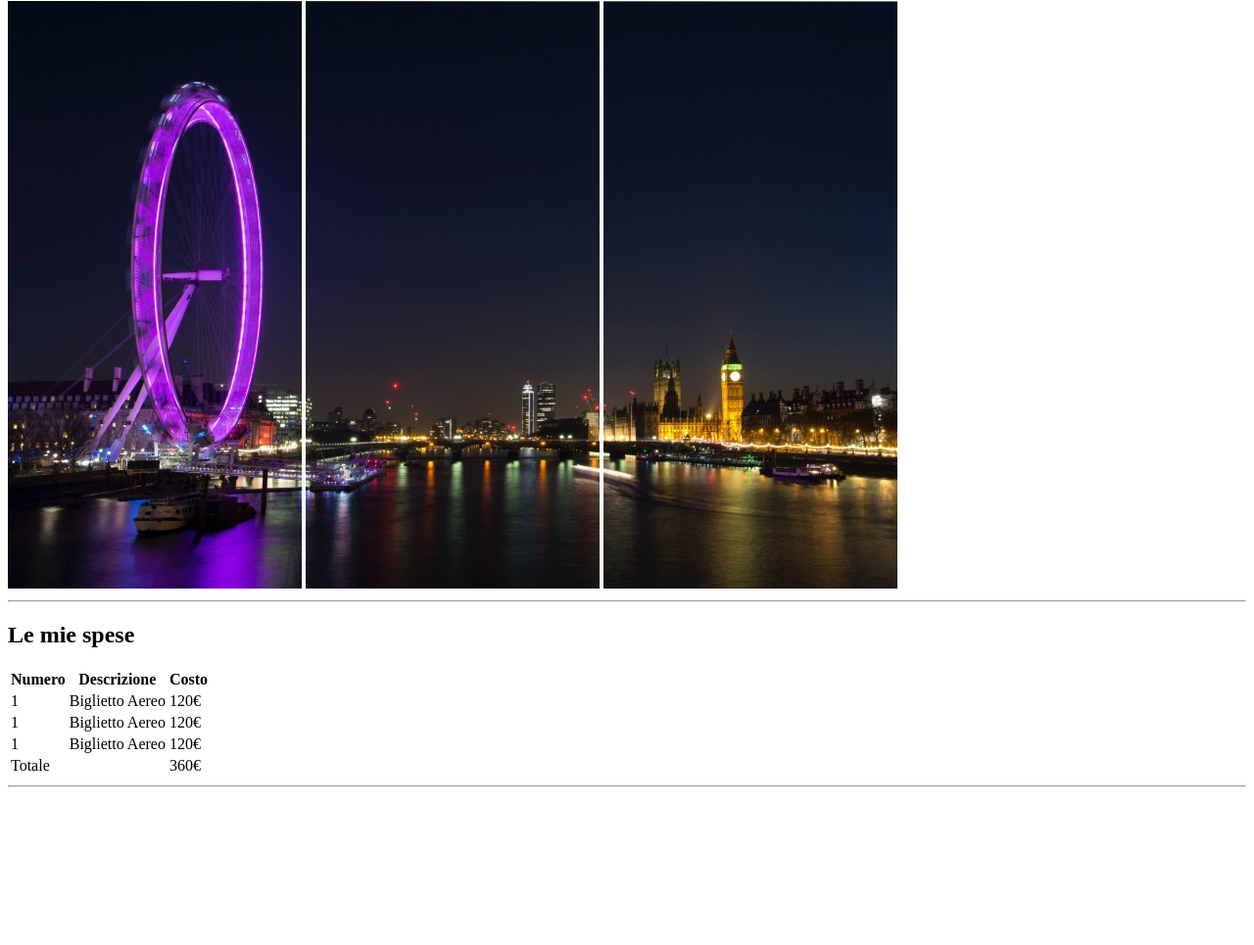
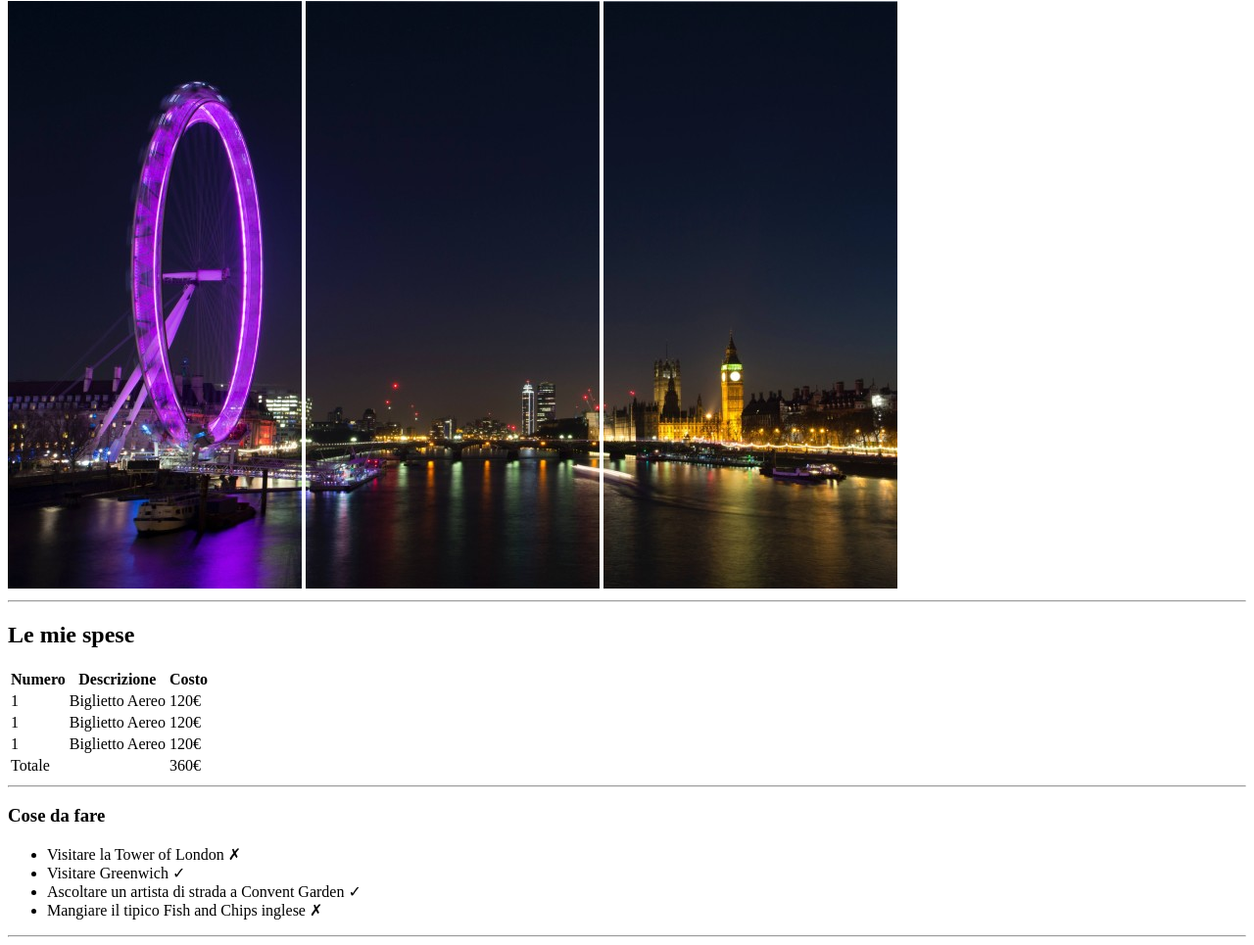
Before and after one commit to vincenzomercadante/html-london-trip, a plain HTML site: page index.html in a window 1280 px wide. Shown: the part 79-1044 px from the top of the page at 98% size. Before the commit the page ends 891 px from the top, so only its background shows below. Drawn offline with Linux system fonts and the light colour scheme.

Commit message:
add todo section

```diff
--- a/index.html
+++ b/index.html
@@ -72,9 +72,19 @@
                 <!-- linea conclusiva sezione spese -->
                 <hr>
             </section>
-            <!--sezione cose da fare-->
+            <!-- sezione todo -->
             <section>
-
+                <!-- titolo sezione todo -->
+                <h3>Cose da fare</h3>
+                <!-- todo list -->
+                <ul>
+                    <li>Visitare la Tower of London &#10007;</li>
+                    <li>Visitare Greenwich &check;</li>
+                    <li>Ascoltare un artista di strada a Convent Garden &check;</li>
+                    <li>Mangiare il tipico Fish and Chips inglese &#10007;</li>
+                </ul>
+                <!-- linea conclusiva todo section -->
+                <hr>
             </section>
             <!-- sezione info utili -->
             <section>
```
